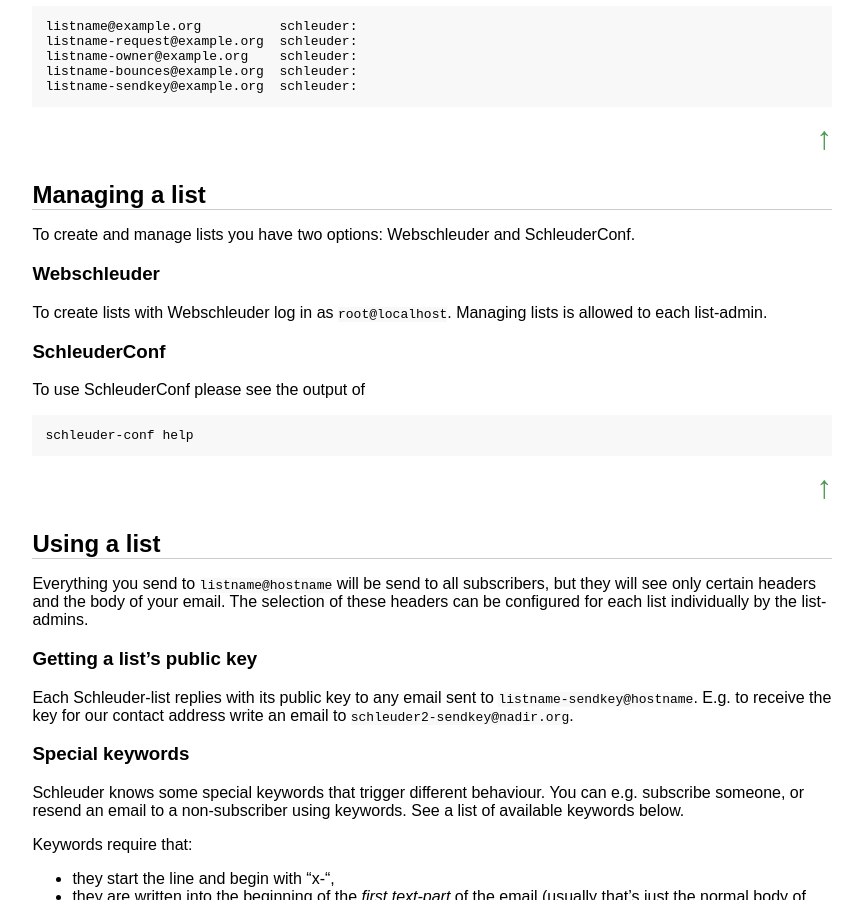
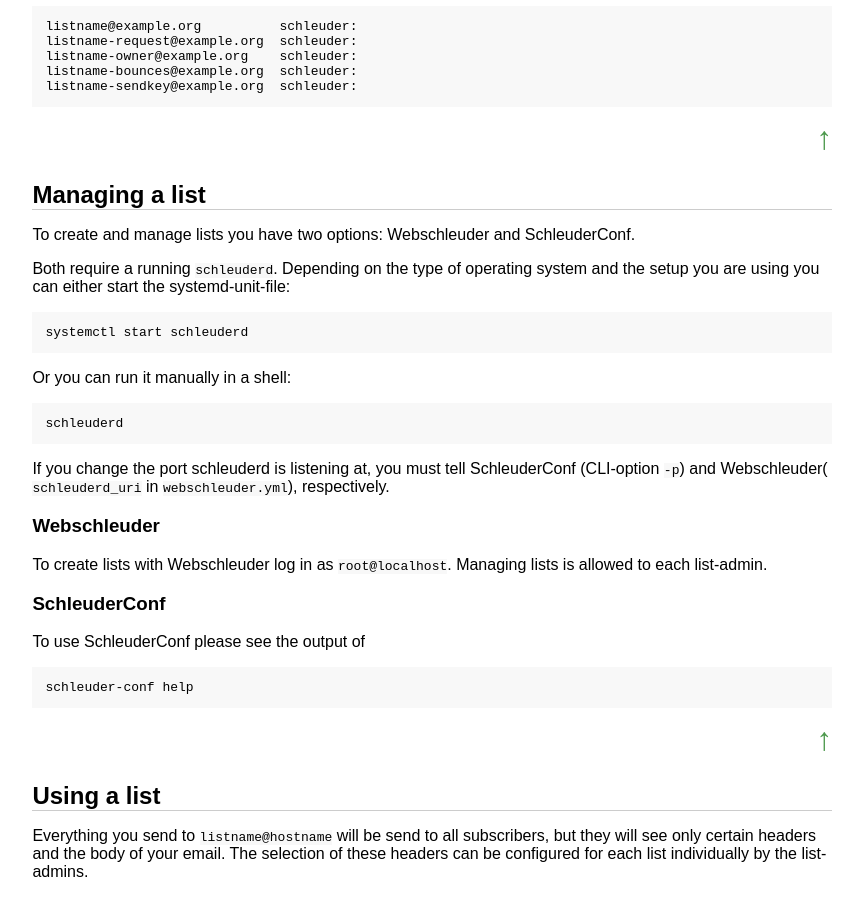
Before and after one commit to schleuder/schleuder-website, a Jekyll site: the page built from docs/index.md, in a window 1280 px wide and 900 px high, scrolled down 2989 px. Shown: the whole window, without its empty margins (6-869 px from the left). Built offline with Jekyll 4.4.1, drawn with Linux system fonts in a browser that asks for light colours.

Commit message:
Mention to run schleuderd.

```diff
--- a/docs/index.md
+++ b/docs/index.md
@@ -118,6 +118,18 @@ To configure each list individually adapt the following lines for each list and
 
 To create and manage lists you have two options: Webschleuder and SchleuderConf.
 
+Both require a running `schleuderd`. Depending on the type of operating system and the setup you are using you can either start the systemd-unit-file:
+
+    systemctl start schleuderd
+
+Or you can run it manually in a shell:
+
+    schleuderd
+
+If you change the port schleuderd is listening at, you must tell SchleuderConf
+(CLI-option `-p`) and Webschleuder( `schleuderd_uri` in `webschleuder.yml`),
+respectively.
+
 ### Webschleuder
 
 To create lists with Webschleuder log in as `root@localhost`. Managing lists is allowed to each list-admin.
```
